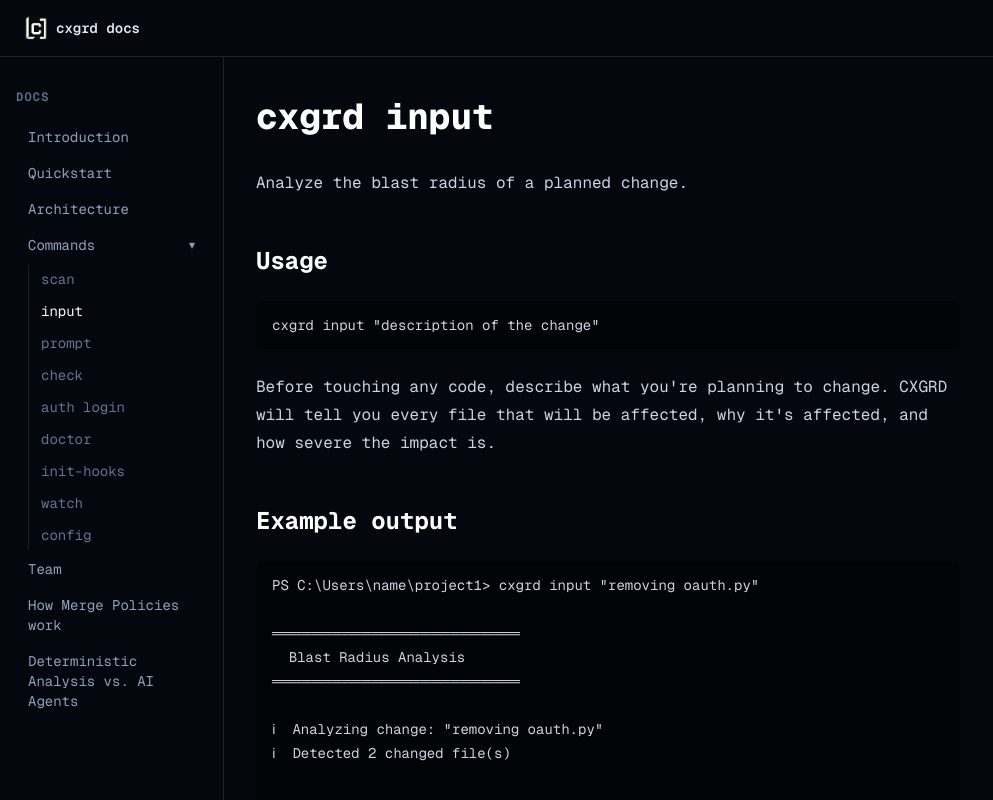
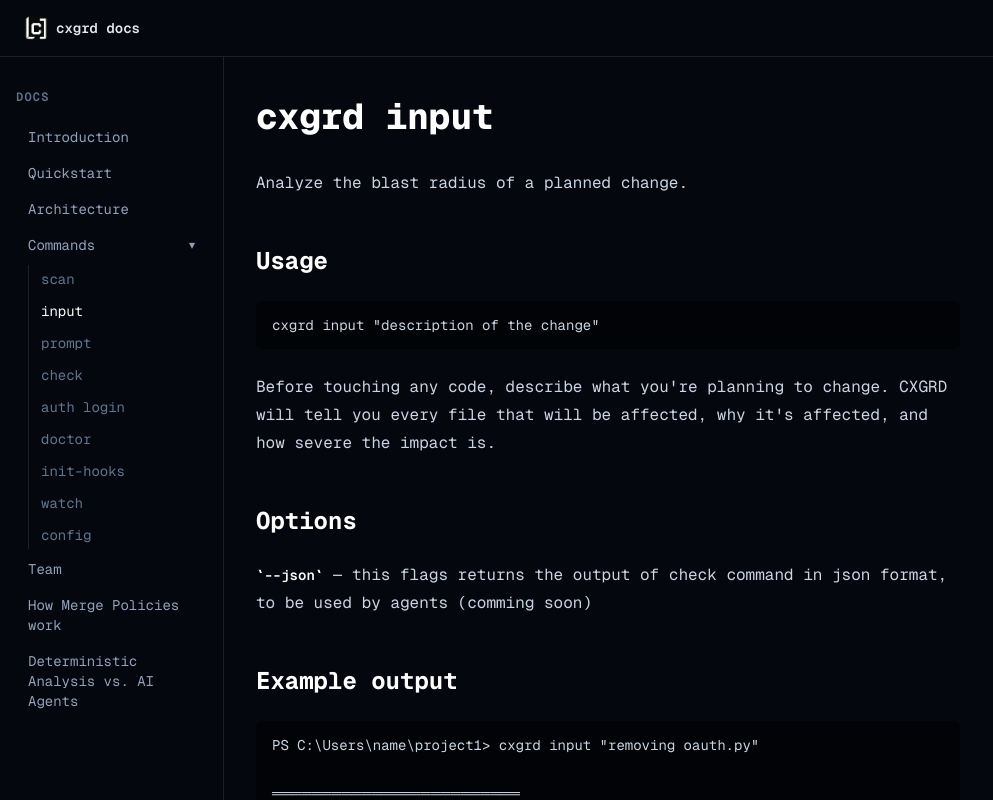
Before and after one commit to cxgrd/documentation, a Next.js app: page /commands/input in a window 1280 px wide. Shown: the top 800 px of the page, without its empty margins (0-993 px from the left). Built offline with nearby package versions, Linux system fonts and the light colour scheme.

Commit message:
updated information about --json flag

```diff
--- a/app/commands/check/content.mdx
+++ b/app/commands/check/content.mdx
@@ -28,6 +28,8 @@ Compiler verification is currently supported for TypeScript, Python, and Rust.
 `--strict` — Strict mode. Fail if a detected language compiler was skipped instead of just warning.
 
 `--ci` — CI mode. Posts the check result to the CXGRD server, which evaluates your team's merge policy and updates the GitHub commit status on the PR (Team plan only).
+
+`--json` — this flags returns the output of check command in json format, to be used by agents (comming soon)
 
 ## Example output
 
--- a/app/commands/input/content.mdx
+++ b/app/commands/input/content.mdx
@@ -10,6 +10,10 @@ cxgrd input "description of the change"
 
 Before touching any code, describe what you're planning to change. CXGRD will tell you every file that will be affected, why it's affected,
 and how severe the impact is.
+
+## Options
+
+`--json` — this flags returns the output of check command in json format, to be used by agents (comming soon)
 
 ## Example output
 
--- a/app/commands/scan/content.mdx
+++ b/app/commands/scan/content.mdx
@@ -54,6 +54,8 @@ Run `cxgrd scan` anytime you add new files or change the project structure. The
 
 `--team` — Require an active team session and push to the shared team graph (Team plan). The graph is stored under your team ID and is visible to all team members on the dashboard.
 
+`--json` — this flags returns the output of check command in json format, to be used by agents (comming soon)
+
 > Both `--sync` and `--team` require `cxgrd auth login` first.
 
 > Upgrade at https://cxgrd.com/pricing
```
